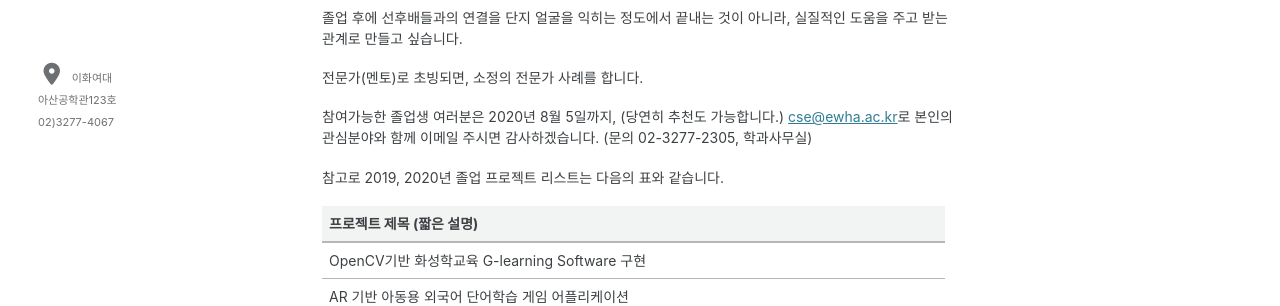
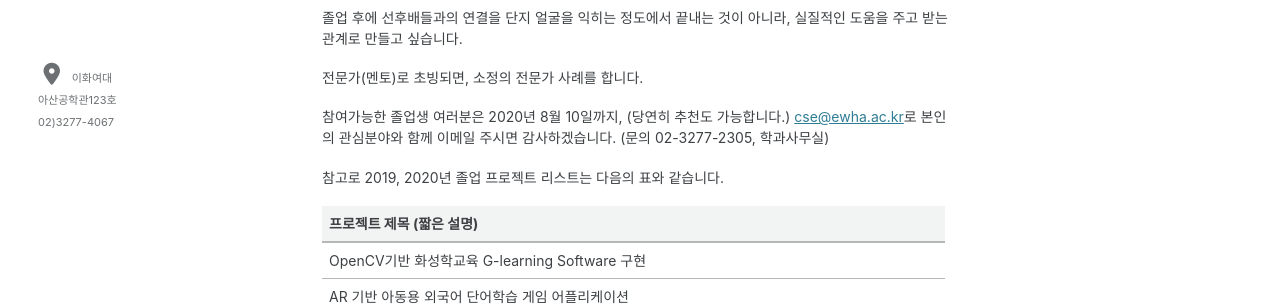
Before and after one commit to faculty-hieonn/faculty-hieonn.github.io, a Jekyll site: the page built from _posts/2020-07-31-mentoring.md, in a window 1280 px wide and 900 px high. Shown: the part 329-635 px from the top of the window. Built offline with Jekyll 4.4.1, drawn with Linux system fonts in a browser that asks for light colours; cached includes are drawn as plain includes; nearby versions of some CDN libraries.

Commit message:
날짜변경

```diff
--- a/_posts/2020-07-31-mentoring.md
+++ b/_posts/2020-07-31-mentoring.md
@@ -12,7 +12,7 @@ categories: notice
 
 전문가(멘토)로 초빙되면, 소정의 전문가 사례를 합니다.
 
-참여가능한 졸업생 여러분은 2020년 8월 5일까지, (당연히 추천도 가능합니다.)
+참여가능한 졸업생 여러분은 2020년 8월 10일까지, (당연히 추천도 가능합니다.)
 <a href="mailto:cse@ewha.ac.kr?Subject='(졸업생멘토신청)'">cse@ewha.ac.kr</a>로 본인의 관심분야와 함께 이메일 주시면 감사하겠습니다. (문의 02-3277-2305, 학과사무실)
 
 참고로 2019, 2020년 졸업 프로젝트 리스트는 다음의 표와 같습니다.
```
Also changed, not shown: _posts/2020-07-30-lecturer.md (+1 -1 lines).
